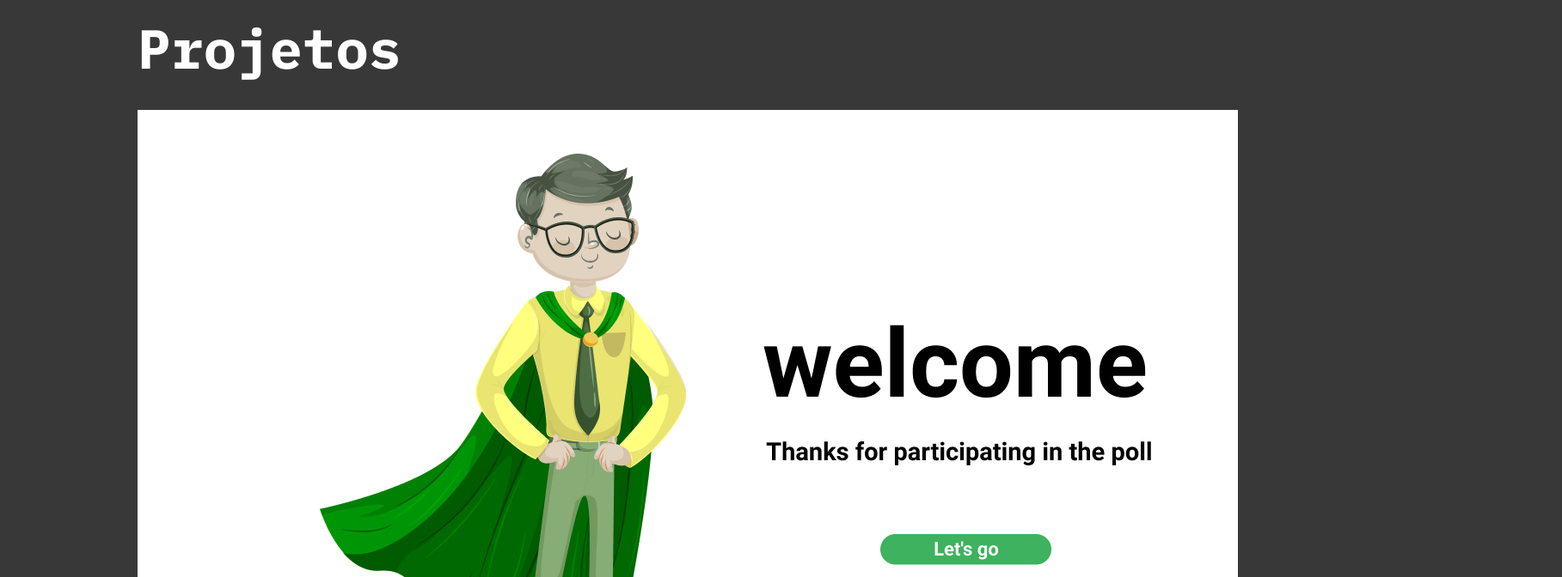
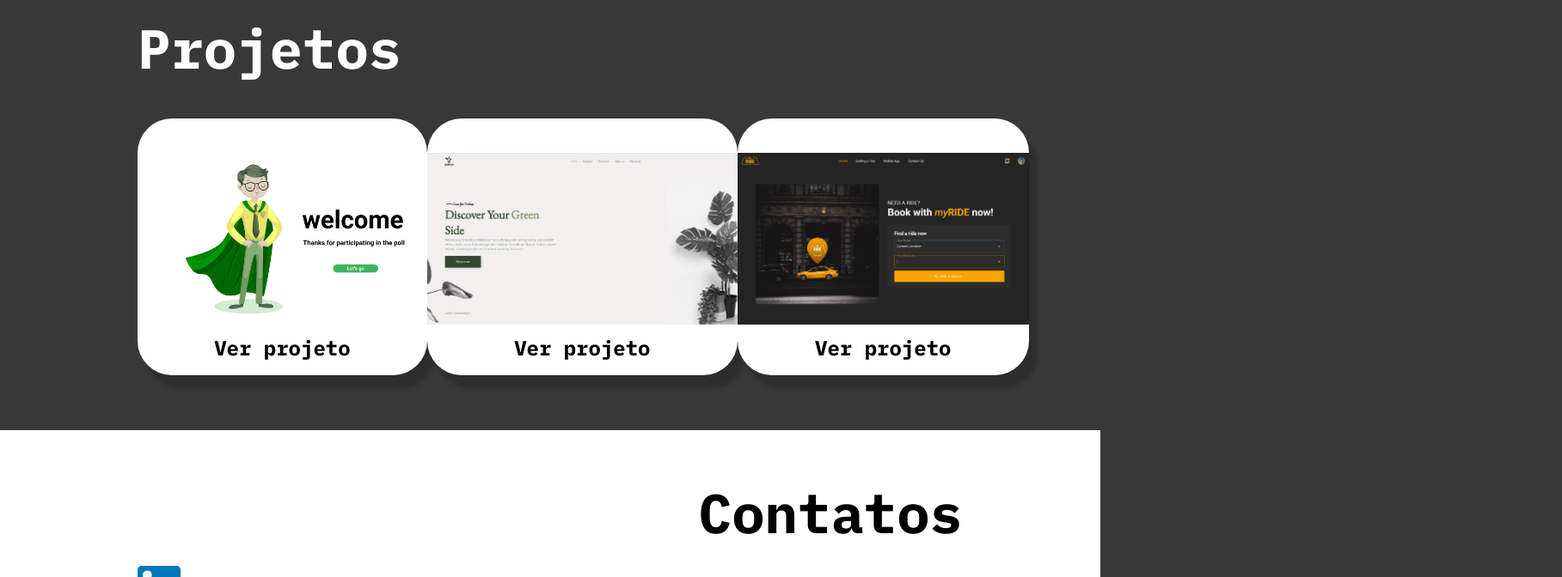
Before and after one commit to fe-liphis/portifolio, a React (Vite) app: page / in a window 1280 px wide. Shown: the part 1300-1972 px from the top of the page at 86% size, 1817 px wide, since content can reach past the window. Built offline with nearby package versions, Linux system fonts and the light colour scheme.

Commit message:
FEAT: Estilização inicial do component <Projetos/> finalizado

```diff
--- a/src/components/Projetos/List.tsx
+++ b/src/components/Projetos/List.tsx
@@ -1,6 +1,7 @@
 import projeto_1 from "../../assets/projetos-img/projeto-1.png";
 import projeto_2 from "../../assets/projetos-img/projeto-2.png";
 import projeto_3 from "../../assets/projetos-img/projeto-3.png";
+import { ProjetoImg, ProjetoItem, ProjetoLink, ProjetoList } from "./styles";
 
 const projetosList: Array<{ imgSrc: string; imgAlt: string; link: string }> = [
   {
@@ -22,14 +23,16 @@ const projetosList: Array<{ imgSrc: string; imgAlt: string; link: string }> = [
 
 function List() {
   return (
-    <ul>
+    <ProjetoList>
       {projetosList.map((projeto) => (
-        <li>
-          <img src={projeto.imgSrc} alt={projeto.imgAlt} />
-          <a href={projeto.link}>Ver projeto</a>
-        </li>
+        <ProjetoItem>
+          <ProjetoImg src={projeto.imgSrc} alt={projeto.imgAlt} />
+          <ProjetoLink href={projeto.link} target="_blank">
+            Ver projeto
+          </ProjetoLink>
+        </ProjetoItem>
       ))}
-    </ul>
+    </ProjetoList>
   );
 }
 
--- a/src/components/Projetos/styles.ts
+++ b/src/components/Projetos/styles.ts
@@ -4,7 +4,7 @@ export const ProjetosTitulo = styled.h3`
   font-size: ${({ theme }) => theme.sizes.text.title.lg};
   font-weight: bold;
   color: ${({ theme }) => theme.colors.text.principal};
-  margin-bottom: 40px;
+  margin-bottom: 50px;
 
   @media (max-width: 1600px) {
     font-size: 70px;
@@ -26,3 +26,42 @@ export const ProjetosTitulo = styled.h3`
     font-size: ${({ theme }) => theme.sizes.text.title.xx};
   }
 `;
+
+export const ProjetoList = styled.ul`
+  display: grid;
+  grid-template-columns: repeat(3, min-content);
+  justify-content: space-between;
+`;
+
+export const ProjetoItem = styled.li`
+  display: flex;
+  flex-direction: column;
+  align-items: center;
+  background-color: ${({ theme }) => theme.colors.background.secondary};
+  gap: 15px;
+  padding-top: 40px;
+  padding-bottom: 20px;
+  border-radius: 40px;
+  box-shadow: 10px 15px 5px 0px rgba(0, 0, 0, 0.19);
+  -webkit-box-shadow: 10px 15px 5px 0px rgba(0, 0, 0, 0.19);
+  -moz-box-shadow: 10px 15px 5px 0px rgba(0, 0, 0, 0.19);
+`;
+
+export const ProjetoImg = styled.img`
+  height: 200px;
+`;
+
+export const ProjetoLink = styled.a`
+  font-size: ${({ theme }) => theme.sizes.text.default.m};
+  color: ${({ theme }) => theme.colors.text.secondary};
+  font-weight: bold;
+  text-decoration: none;
+
+  @media (max-width: 1000px) {
+    font-size: ${({ theme }) => theme.sizes.text.default.x};
+  }
+
+  @media (max-width: 425px) {
+    font-size: ${({ theme }) => theme.sizes.text.default.xx};
+  }
+`;
```
